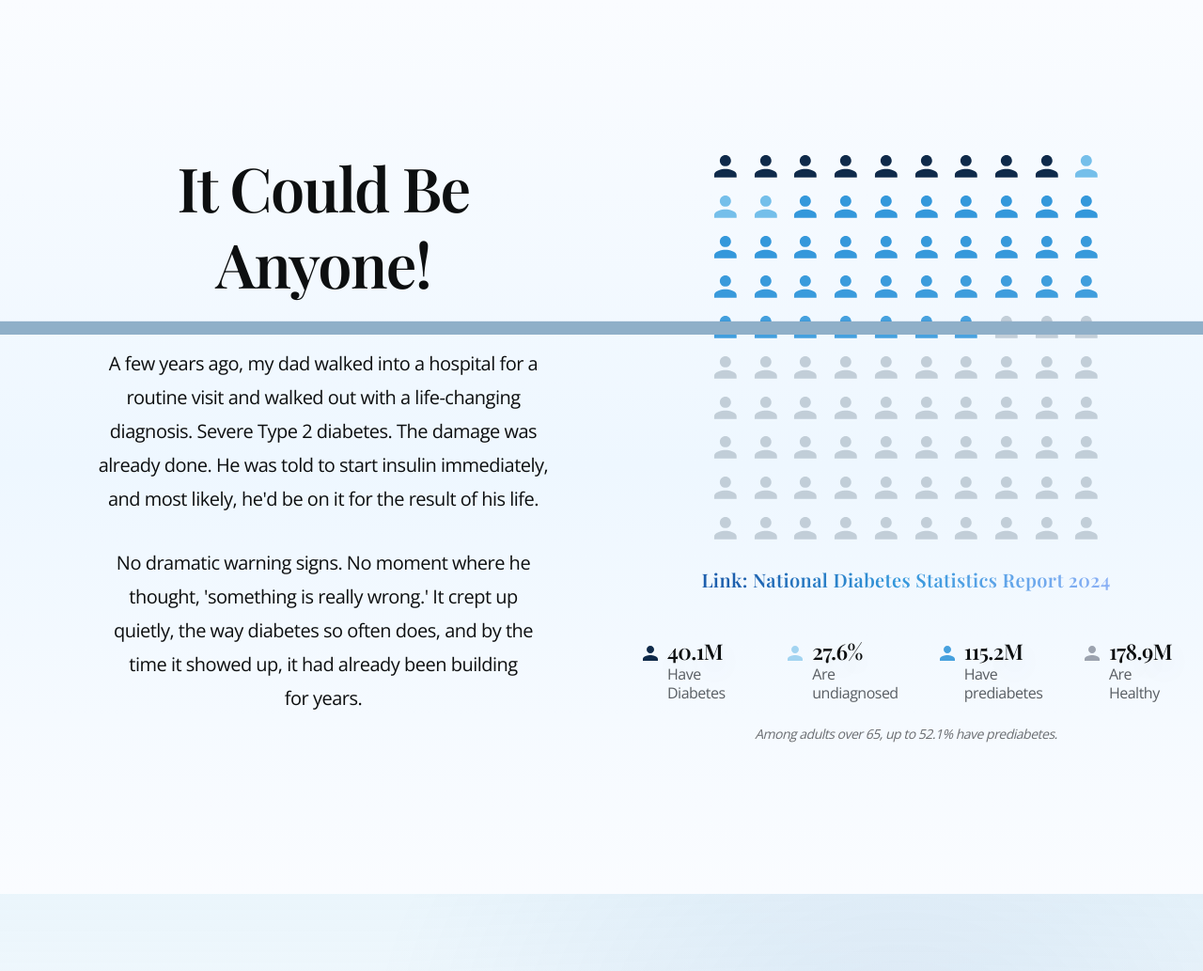
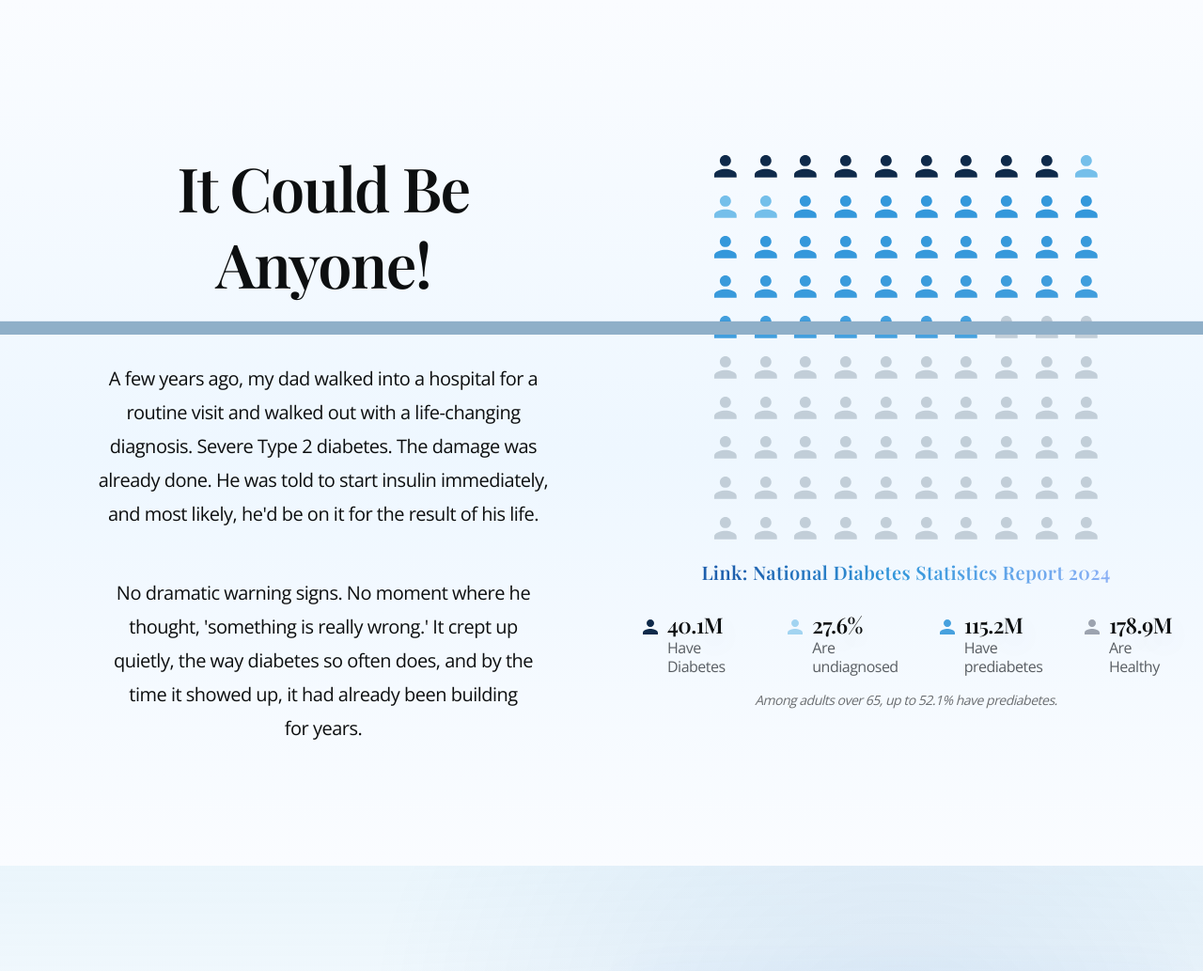
Before and after one commit to AlexDaPiggie/Diabetes_Campaign_WebApp_Ongoing, a FastAPI app: page / in a window 1280 px wide. Shown: the part 444-1477 px from the top of the page at 94% size. Run offline with FastAPI, Linux system fonts and the light colour scheme; some libraries are stand-ins or nearby versions.

Commit message:
Everything is working well

```diff
--- a/static/css/styles.css
+++ b/static/css/styles.css
@@ -288,9 +288,9 @@ body {
   -webkit-background-clip: text;
   -webkit-text-fill-color: transparent;
   text-align: center;
-  margin: 1.5rem auto 0.5rem;
+  margin: 1rem auto 0.25rem;
   text-decoration: none;
-  transition: opacity 0.2s ease;
+  transition: opacity 0.2s ease, text-shadow 0.3s ease;
 }
 
 .personal-story__source::after {
@@ -304,7 +304,7 @@ body {
 }
 
 .personal-story__source:hover {
-  opacity: 0.8;
+  text-shadow: 0 0 12px rgba(52, 152, 219, 0.6), 0 0 24px rgba(52, 152, 219, 0.3);
 }
 
 /* ── Personal Story sequenced animation ── */
--- a/static/js/main.js
+++ b/static/js/main.js
@@ -326,8 +326,8 @@
 
     // Phase 3: Synchronized number counting (1000–2500ms)
     setTimeout(() => {
-      animateNumbersSync(animateNumbers, 350);
-    }, 1000);
+      animateNumbersSync(animateNumbers, 750);
+    }, 1750);
 
     // Phase 4: Callout fade in (1750–2250ms)
     setTimeout(() => {
--- a/templates/index.html
+++ b/templates/index.html
@@ -59,11 +59,11 @@
 
       <!-- Left Column: Narrative -->
       <div class="flex flex-col items-center text-center lg:pt-8">
-        <h2 class="font-display text-[51.84px] sm:text-[64.8px] font-bold text-ink leading-tight tracking-tight mb-12 text-center reveal" data-reveal-delay="100">
+        <h2 class="font-display text-[51.84px] sm:text-[64.8px] font-bold text-ink leading-tight tracking-tight mb-16 text-center reveal" data-reveal-delay="100">
           It Could Be Anyone!
         </h2>
         <div class="personal-story__panel relative z-10 w-full">
-          <div class="personal-story__body space-y-8 relative z-10">
+          <div class="personal-story__body space-y-12 relative z-10">
             {% for paragraph in personal_story.paragraphs %}
             <p class="personal-story__paragraph text-[20px] md:text-[20px] text-ink leading-[1.8] text-center reveal" data-reveal-delay="{{ 100 + (loop.index * 100) }}">
               {{ paragraph }}
@@ -101,7 +101,7 @@
         </a>
 
         <!-- Legend / Stats -->
-        <div class="flex flex-wrap lg:flex-nowrap justify-center gap-x-6 lg:gap-x-10 gap-y-8 mt-10">
+        <div class="flex flex-wrap lg:flex-nowrap justify-center gap-x-6 lg:gap-x-10 gap-y-5 mt-6">
           {% for stat in personal_story.waffle.stats_detailed %}
           <div class="flex items-start gap-1.5">
             <!-- Icon Annotation -->
@@ -126,7 +126,7 @@
         </div>
 
         {# Elderly Callout #}
-        <div class="personal-story__callout mt-6 text-sm italic text-ink/60 text-center max-w-sm">
+        <div class="personal-story__callout mt-4 text-sm italic text-ink/60 text-center max-w-sm">
           {{ personal_story.waffle.labels.elderly_callout }}
         </div>
       </div>
```
